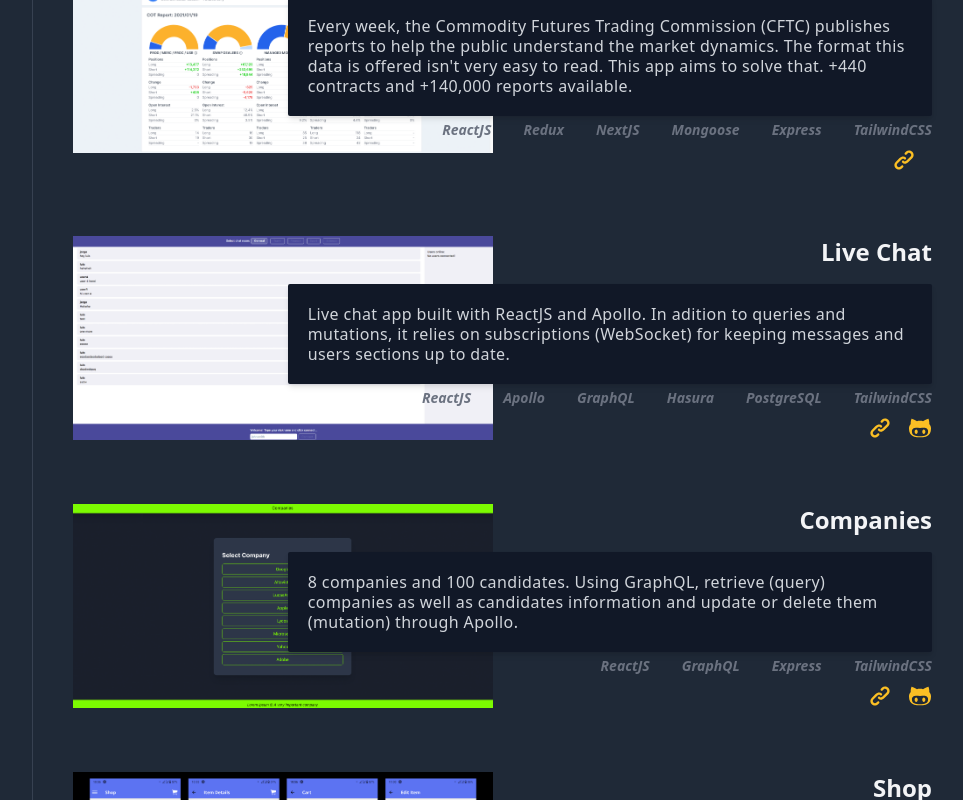
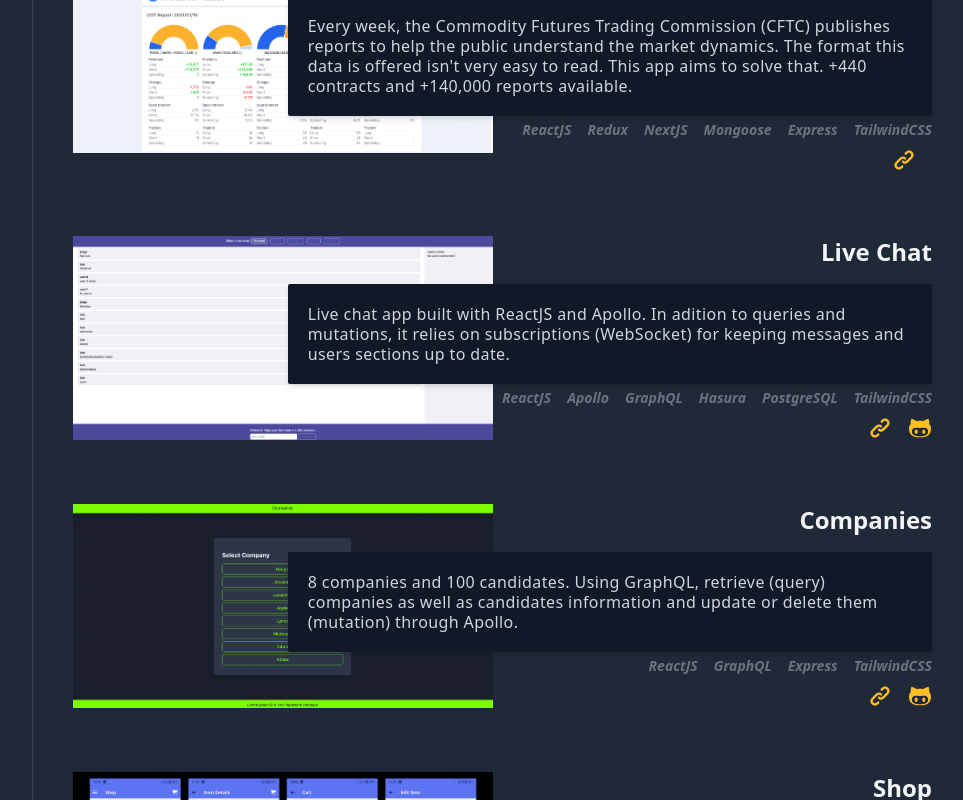
Before and after one commit to barcel0/me, a React (Create React App) app: page / in a window 1280 px wide. Shown: the part 1260-2060 px from the top of the page, without its empty margins (158-1121 px from the left). Built offline with nearby package versions, Linux system fonts and the light colour scheme.

Commit message:
fix gh link

```diff
--- a/public/index.html
+++ b/public/index.html
@@ -22,7 +22,7 @@
       work correctly both with client-side routing and a non-root public URL.
       Learn how to configure a non-root public URL by running `npm run build`.
     -->
-  <title>Luis Barceló - Junior Front End Developer</title>
+  <title>Luis Barceló - Junior JavaScript Developer</title>
 </head>
 
 <body>
--- a/src/components/PortfolioCard.js
+++ b/src/components/PortfolioCard.js
@@ -43,7 +43,6 @@
               <a href={github} target="_blank" rel="noopener noreferrer"><IconGitHub size={6} /></a>
             </div>
             : null}
-
         </div>
       </div>
     </div>
--- a/src/styles/index.css
+++ b/src/styles/index.css
@@ -31,7 +31,7 @@
 }
 
 .stack-list li{
-  @apply ml-8;
+  @apply ml-4;
 }
 
 .technologies-list{
```
Also changed, not shown: 1 other file (tests, documents, lock files or other folders).
